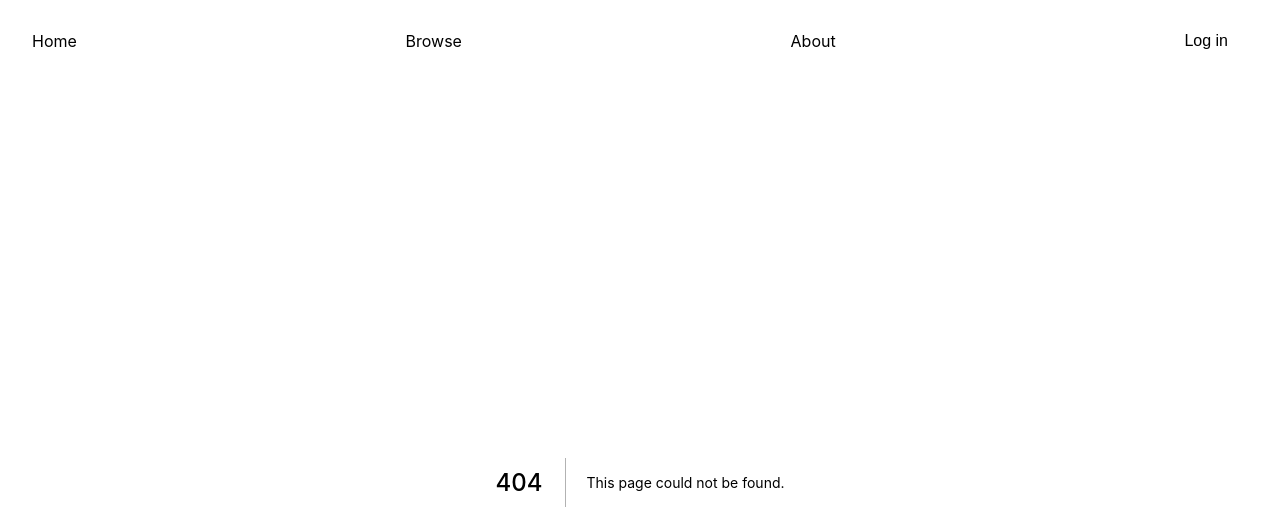
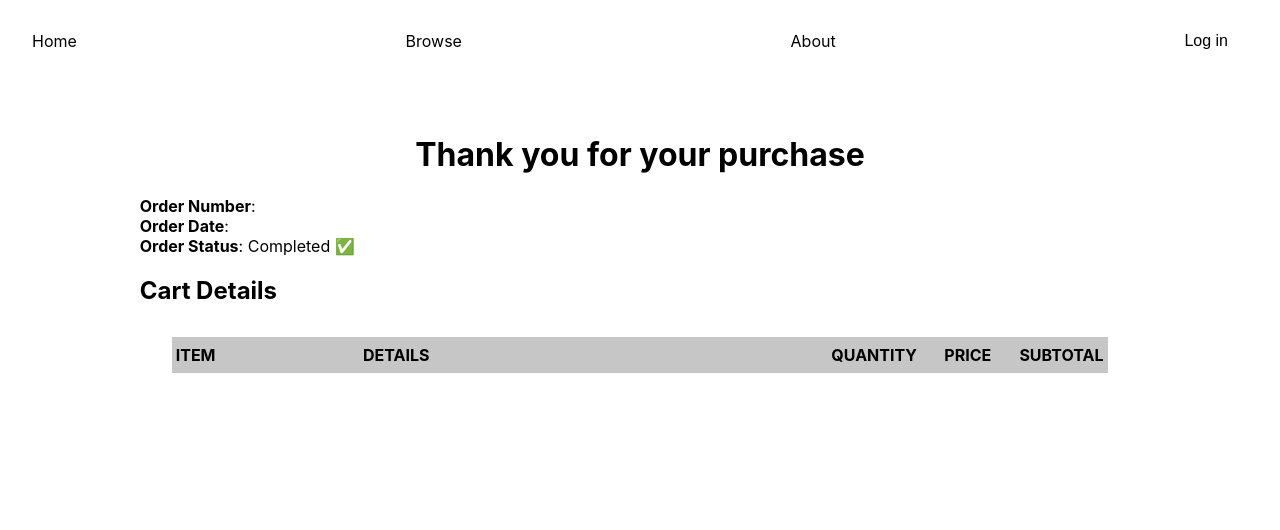
Before and after one commit to lenmorld/theshop, a Next.js app: page /order-success in a window 1280 px wide. Before the commit this address had no page. Shown: the top 530 px of the page. Built offline with nearby package versions, Linux system fonts and the light colour scheme.

Commit message:
Implement order success page where checkoutForm redirects on success

```diff
--- /dev/null
+++ b/pages/order-success.js
@@ -0,0 +1,53 @@
+import React, { useState } from 'react'
+import { AiOutlineCheck } from 'react-icons/ai'
+import CartDetails from '../components/cartDetails'
+
+// TODO: fix import and move formatFullDateTime to '../lib/formats'
+// export { formatFullDateTime } from '../lib/formats'
+
+export function formatFullDateTime(unixTimeStamp) {
+	return (
+		unixTimeStamp &&
+		new Intl.DateTimeFormat('en-CA', {
+			dateStyle: 'full',
+			timeStyle: 'long',
+		}).format(new Date(unixTimeStamp * 1000))
+	)
+}
+
+export default function OrderSuccess({ successData }) {
+	const [orderDetails, setOrderDetails] = useState(() => {
+		if (typeof window !== 'undefined') {
+			return JSON.parse(
+				localStorage.getItem('shoppy_order_success_details') || '[]',
+			)
+		}
+		return []
+	}, [])
+
+	return (
+		<main>
+			<h1>Thank you for your purchase</h1>
+			{/* <h1>Your test payment succeeded</h1> */}
+			{/* <p>View PaymentIntent response:</p> */}
+			{/* <pre>
+				<code>{JSON.stringify(successData, null, 2)}</code>
+			</pre> */}
+			<div>
+				<ul>
+					<li>
+						<strong>Order Number</strong>: {orderDetails.id}
+					</li>
+					<li>
+						<strong>Order Date</strong>: {formatFullDateTime(orderDetails.created)}
+					</li>
+					<li>
+						<strong>Order Status</strong>: Completed
+						<span> ✅</span>
+					</li>
+				</ul>
+				<CartDetails />
+			</div>
+		</main>
+	)
+}
```
